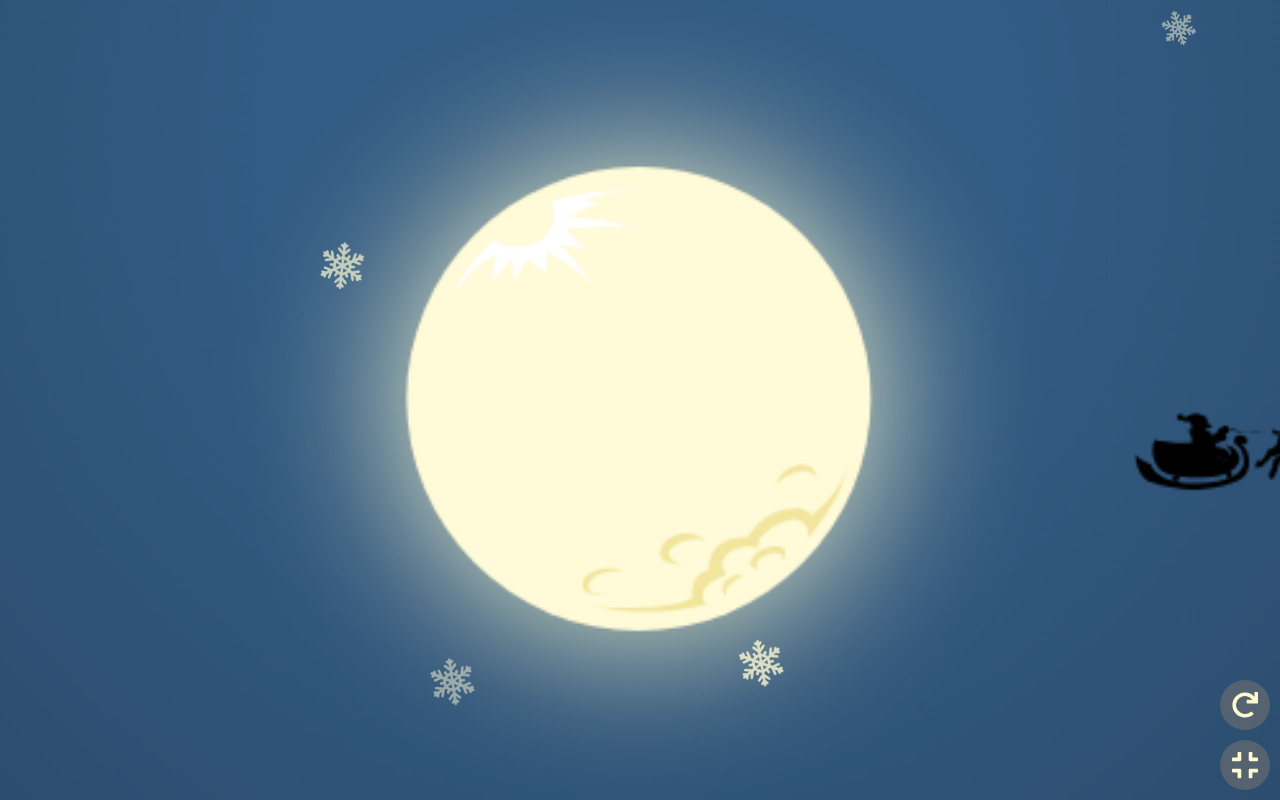
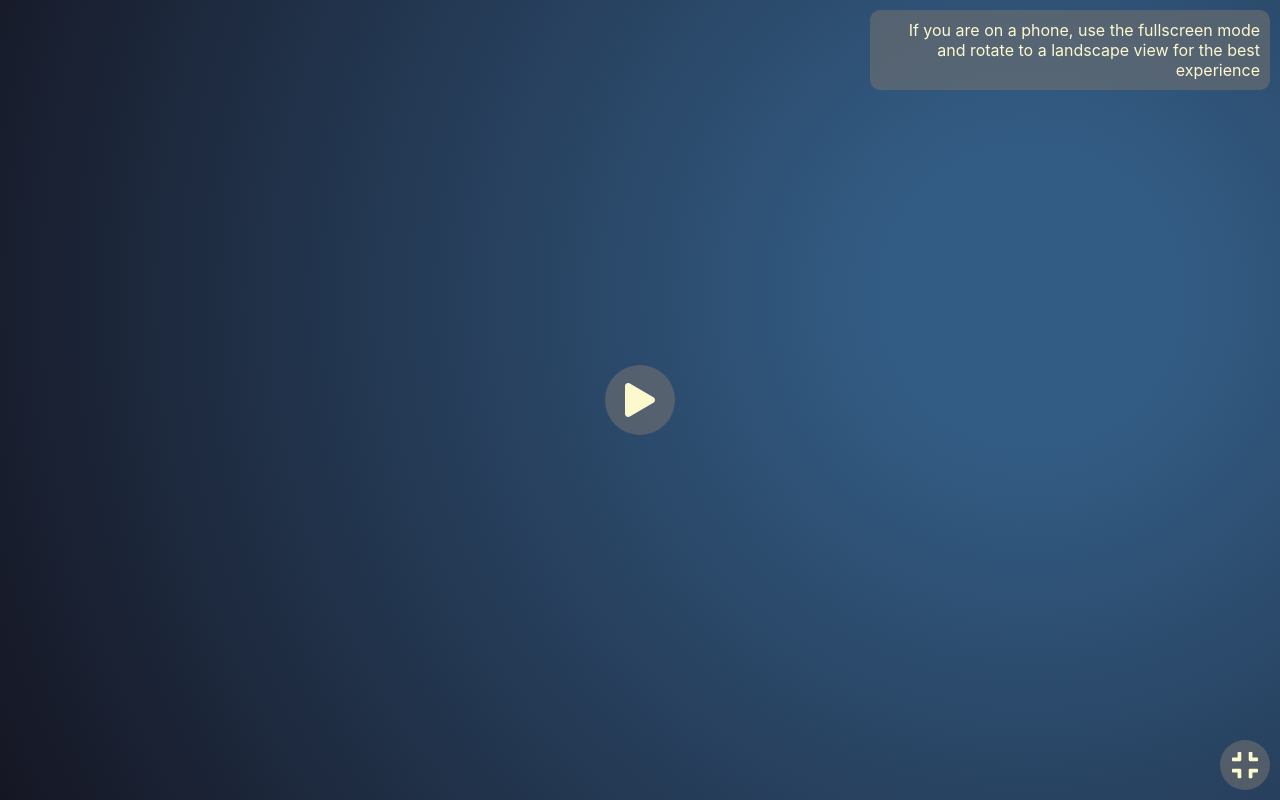
Before and after one commit to ankita1010/gift-box, a React app: page / in a window 1280 px wide. Shown: the top 800 px of the page. Built offline with nearby package versions, Linux system fonts and the light colour scheme.

Commit message:
add play button

```diff
--- a/src/App.js
+++ b/src/App.js
@@ -1,20 +1,15 @@
 import React, { useRef, useState } from "react";
-
-import { Lights } from "./Lights";
-import { Snowflakes } from "./Snowflakes";
-
-import snowfield from "./assets/snowfield.svg";
-import moon from "./assets/moon.svg";
-import sleigh from "./assets/christmas-sleigh.svg";
-import merryChristmas from "./assets/christmas-card.png";
 
 import fullscreen from "./assets/fullscreen.svg";
 import refresh from "./assets/refresh.svg";
+import play from "./assets/play.svg";
 
 import "./App.scss";
+import Christmas from "./Christmas";
 
 const App = () => {
   const appRef = useRef(null);
+  const [playing, toggle] = useState(false);
 
   const toggleFullScreen = () => {
     if (!document.fullscreenElement) {
@@ -30,48 +25,33 @@ const App = () => {
     window.location.reload();
   }
 
+  const startPlaying = () => {
+    toggle(true);
+  }
+
   return (
-    <div ref={appRef}>
+    <div ref={appRef} className="backdrop">
       <button onClick={toggleFullScreen} className="fullscreen-button">
         <img src={fullscreen} />
       </button>
-      <button onClick={refreshScreen} className="refresh-button">
-        <img src={refresh} />
-      </button>
-      <div className="app-body">
-        <div className="background">
-          <Lights />
-          <Snowflakes />
-          <div className="snow-field">
-            <img src={snowfield} />
+      {playing && (
+        <>
+          <button onClick={refreshScreen} className="refresh-button">
+            <img src={refresh} />
+          </button>
+          <Christmas />
+        </>
+      )}
+      {!playing && (
+        <>
+          <button onClick={startPlaying} className="play-button">
+            <img src={play} />
+          </button>
+          <div className="toast-message">
+            If you are on a phone, use the fullscreen mode and rotate to a landscape view for the best experience
           </div>
-          <div className="moon">
-            <img src={moon} />
-          </div>
-          <div className="sleigh">
-            <img src={sleigh} />
-          </div>
-          <div className="christmas-card">
-            <img src={merryChristmas} />
-          </div>
-          <div className="box-container">
-            <div className="box-wrapper">
-              <div className="cube-face cube-front"></div>
-              <div className="cube-face cube-back"></div>
-              <div className="cube-face cube-right"></div>
-              <div className="cube-face cube-left"></div>
-              <div className="cube-face cube-bottom"></div>
-              <div className="lid-wrapper">
-                <div className="lid-face lid-front"></div>
-                <div className="lid-face lid-back"></div>
-                <div className="lid-face lid-right"></div>
-                <div className="lid-face lid-left"></div>
-                <div className="lid-face lid-top"></div>
-              </div>
-            </div>
-          </div>
-        </div>
-      </div>
+        </>
+      )}
     </div>
   );
 };
--- a/src/App.scss
+++ b/src/App.scss
@@ -10,11 +10,14 @@ body {
     overflow: hidden;
 }
 
-.background {
+.backdrop, .background {
     width: 100vw;
     height: 100vh;
     overflow: hidden;
     background: radial-gradient(circle at 80.5vw calc(25vh + 7.5vw), $blue-night-light 13%, $blue-night-dark);
+}
+
+.background {
     @include box-styles($size: 5vw);
 }
 
@@ -79,7 +82,7 @@ body {
     opacity: 0;
     img {
         width: 100%;
-        filter: drop-shadow(0 0 2rem $gold);
+        filter: drop-shadow(0 0 2vw $gold);
     }
 }
 
@@ -100,7 +103,22 @@ body {
     }
 }
 
-.fullscreen-button, .refresh-button {
+.christmas-card {
+    position: absolute;
+    top: calc(50vh - 5vw);
+    right: 14.5vw;
+    width: 10vw;
+    animation: hop-in $hop-in-duration ease-out $christmas-card-delay;
+    opacity: 0;
+    animation-fill-mode: forwards;
+    img {
+        width: 100%;
+    }
+}
+
+// wrapper
+
+.fullscreen-button, .refresh-button, .play-button {
     position: absolute;
     z-index: 5;
     right: 10px;
@@ -126,15 +144,28 @@ body {
     bottom: 70px;
 }
 
-.christmas-card {
-    position: absolute;
-    top: calc(50vh - 5vw);
-    right: 14.5vw;
-    width: 10vw;
-    animation: hop-in $hop-in-duration ease-out $christmas-card-delay;
-    opacity: 0;
-    animation-fill-mode: forwards;
+.play-button {
+    width: 70px;
+    height: 70px;
+    top: calc(50vh - 35px);
+    left: calc(50vw - 35px);
+    padding: 10px;
+    box-sizing: border-box;
     img {
-        width: 100%;
+        max-width: 30px;
     }
 }
+
+.toast-message {
+    position: absolute;
+    top: 10px;
+    width: 90vw;
+    max-width: 400px;
+    right: 10px;
+    text-align: right;
+    padding: 10px;
+    color: $gold;
+    background-color: $faded-gold;
+    box-sizing: border-box;
+    border-radius: 10px;
+}
--- /dev/null
+++ b/src/Christmas.js
@@ -0,0 +1,63 @@
+import React, { useEffect, useRef, useState } from "react";
+
+import { Lights } from "./Lights";
+import { Snowflakes } from "./Snowflakes";
+
+import snowfield from "./assets/snowfield.svg";
+import moon from "./assets/moon.svg";
+import sleigh from "./assets/christmas-sleigh.svg";
+import merryChristmas from "./assets/christmas-card.png";
+import jingleBells from "./assets/jingle_bells.mp3";
+
+const Christmas = () => {
+  const audioRef = useRef(null);
+
+  useEffect(() => {
+    if (audioRef){
+      audioRef.current.play();
+    }
+  }, []);
+
+  return (
+      <>
+      <audio ref={audioRef}>
+        <source src={jingleBells} />
+      </audio>
+      <div className="app-body">
+        <div className="background">
+          <Lights />
+          <Snowflakes />
+          <div className="snow-field">
+            <img src={snowfield} />
+          </div>
+          <div className="moon">
+            <img src={moon} />
+          </div>
+          <div className="sleigh">
+            <img src={sleigh} />
+          </div>
+          <div className="christmas-card">
+            <img src={merryChristmas} />
+          </div>
+          <div className="box-container">
+            <div className="box-wrapper">
+              <div className="cube-face cube-front"></div>
+              <div className="cube-face cube-back"></div>
+              <div className="cube-face cube-right"></div>
+              <div className="cube-face cube-left"></div>
+              <div className="cube-face cube-bottom"></div>
+              <div className="lid-wrapper">
+                <div className="lid-face lid-front"></div>
+                <div className="lid-face lid-back"></div>
+                <div className="lid-face lid-right"></div>
+                <div className="lid-face lid-left"></div>
+                <div className="lid-face lid-top"></div>
+              </div>
+            </div>
+          </div>
+        </div>
+      </div>
+    </>
+  );
+};
+export default Christmas;
```
Also changed, not shown: src/styles/_constants.scss (+11 -12 lines), src/assets/play.svg (added).
